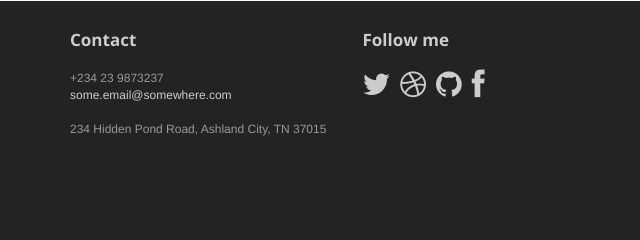
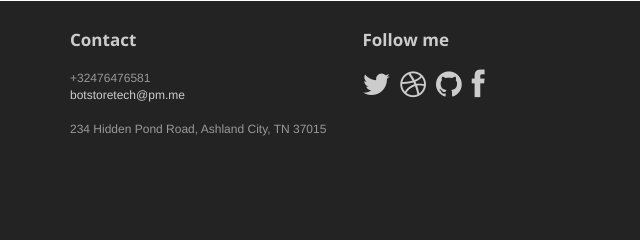
Before and after one commit to botstoretech/botstoretech.github.io, a plain HTML site: page index.html in a window 1280 px wide. Shown: the part 2027-2267 px from the top of the page, 0-640 px from the left. Drawn offline with nearby package versions, Linux system fonts and the light colour scheme.

Commit message:
Update index.html

```diff
--- a/index.html
+++ b/index.html
@@ -59,7 +59,6 @@
 			<div class="row">
 				<h1 class="lead">botStore: Where automation becomes accessible and affordable</h1>
 				<p class="tagline">Why do it yourself when there is a bot that can do it FOR you?</p>
-				<p><a class="btn btn-default btn-lg" role="button">MORE INFO</a> <a class="btn btn-action btn-lg" role="button">DOWNLOAD NOW</a></p>
 			</div>
 		</div>
 	</header>
@@ -181,8 +180,8 @@ It has therefore become essential to automate the capture of all this data in or
 					<div class="col-md-3 widget">
 						<h3 class="widget-title">Contact</h3>
 						<div class="widget-body">
-							<p>+234 23 9873237<br>
-								<a href="mailto:#">some.email@somewhere.com</a><br>
+							<p>+32476476581<br>
+								<a href="mailto:#">botstoretech@pm.me</a><br>
 								<br>
 								234 Hidden Pond Road, Ashland City, TN 37015
 							</p>
```
